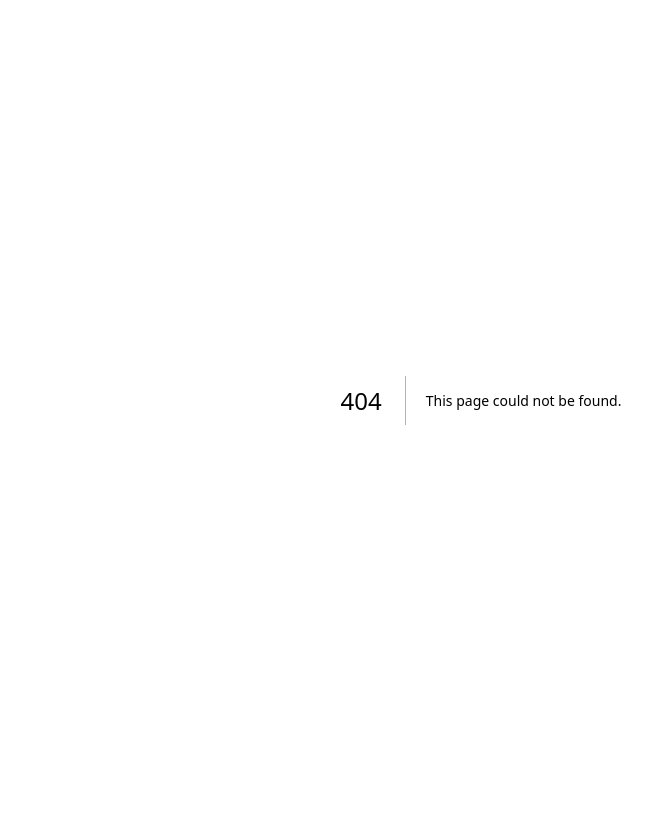
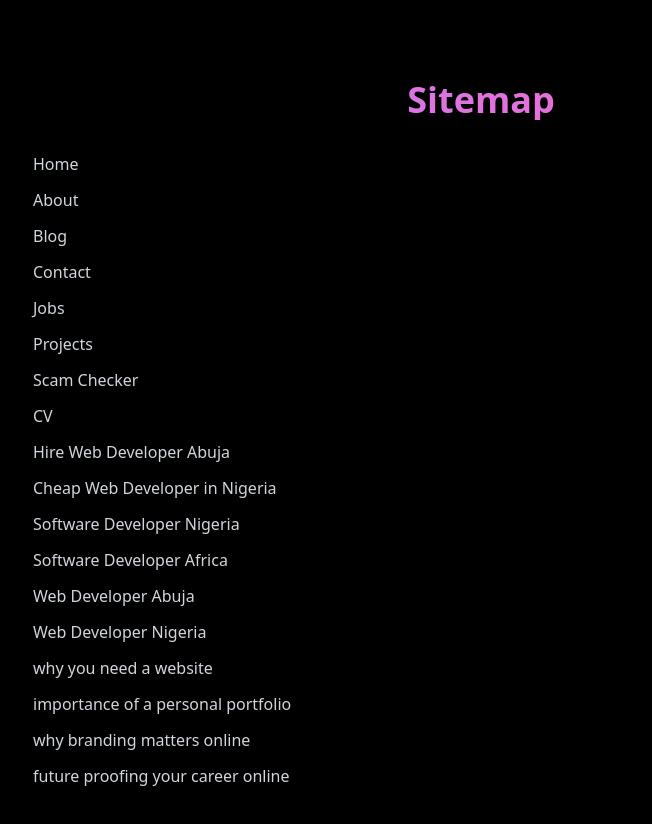
Before and after one commit to Brown-Oziomachi/Brown-Code-, a Next.js app: page /sitemap-html in a window 1280 px wide. Before the commit this address had no page. Shown: the top 824 px of the page, without its empty margins (159-811 px from the left). Before the commit the page ends 800 px from the top, so only its background shows below. Built offline with nearby package versions, Linux system fonts and the light colour scheme.

Commit message:
latest change

```diff
--- /dev/null
+++ b/app/sitemap-html/page.js
@@ -0,0 +1,72 @@
+"use client";
+
+import React, { useState, useEffect } from "react"; // ✅ Import React
+import Link from "next/link";
+
+// Simulate fetching blog slugs (replace with your real data fetching)
+const getBlogSlugs = async () => {
+    return [
+        "why-you-need-a-website",
+        "importance-of-a-personal-portfolio",
+        "why-branding-matters-online",
+        "future-proofing-your-career-online",
+    ];
+};
+
+export default function SitemapPage() {
+    const pages = [
+        { name: "Home", href: "/" },
+        { name: "About", href: "/about" },
+        { name: "Blog", href: "/blog" },
+        { name: "Contact", href: "/contact" },
+        { name: "Jobs", href: "/jobs" },
+        { name: "Projects", href: "/projects" },
+        { name: "Scam Checker", href: "/scam-Checker" },
+        { name: "CV", href: "/cv" },
+        { name: "Hire Web Developer Abuja", href: "/hire-web-developer-abuja" },
+        { name: "Cheap Web Developer in Nigeria", href: "/cheap-web-developer-in-nigeria" },
+        { name: "Software Developer Nigeria", href: "/software-developer-nigeria" },
+        { name: "Software Developer Africa", href: "/software-developer-africa" },
+        { name: "Web Developer Abuja", href: "/web-developer-abuja" },
+        { name: "Web Developer Nigeria", href: "/web-developer-nigeria" },
+    ];
+
+    const [blogSlugs, setBlogSlugs] = useState([]);
+
+    useEffect(() => {
+        async function fetchSlugs() {
+            const slugs = await getBlogSlugs();
+            setBlogSlugs(slugs);
+        }
+        fetchSlugs();
+    }, []);
+
+    return (
+        <main className="min-h-screen bg-black text-white py-20 px-6">
+            <div className="max-w-4xl mx-auto">
+                <h1 className="text-4xl font-bold mb-8 text-center bg-gradient-to-r from-purple-400 to-pink-400 bg-clip-text text-transparent">
+                    Sitemap
+                </h1>
+
+                <ul className="space-y-3 text-gray-300">
+                    {pages.map((page, i) => (
+                        <li key={i}>
+                            <Link href={page.href} className="hover:text-purple-400 transition-colors">
+                                {page.name}
+                            </Link>
+                        </li>
+                    ))}
+
+                    {/* Blog posts dynamically */}
+                    {blogSlugs.map((slug, i) => (
+                        <li key={`blog-${i}`}>
+                            <Link href={`/blog/${slug}`} className="hover:text-purple-400 transition-colors">
+                                {slug.replace(/-/g, " ")} {/* Human-readable */}
+                            </Link>
+                        </li>
+                    ))}
+                </ul>
+            </div>
+        </main>
+    );
+}
--- a/components/Portfolio.js
+++ b/components/Portfolio.js
@@ -492,12 +492,21 @@ export default function Portfolio() {
         </div>
       )}
 
-      {/* FOOTER */}
       <footer className="border-t border-slate-800/40 py-8">
-        <div className="max-w-6xl mx-auto px-4 text-center text-gray-400">
+        <div className="max-w-6xl mx-auto px-4 text-center text-gray-400 space-y-2">
           <p>&copy; {new Date().getFullYear()} Brown Code. All rights reserved.</p>
+          <p>
+            <a
+              href="/sitemap-html"
+              className="text-purple-400 hover:text-purple-300 underline"
+            >
+              Sitemap
+            </a>
+          </p>
         </div>
       </footer>
+
+
 
       {/* Floating contact + Chat */}
       <FloatingContact onChatOpen={() => setIsChatOpen(true)} />
```
